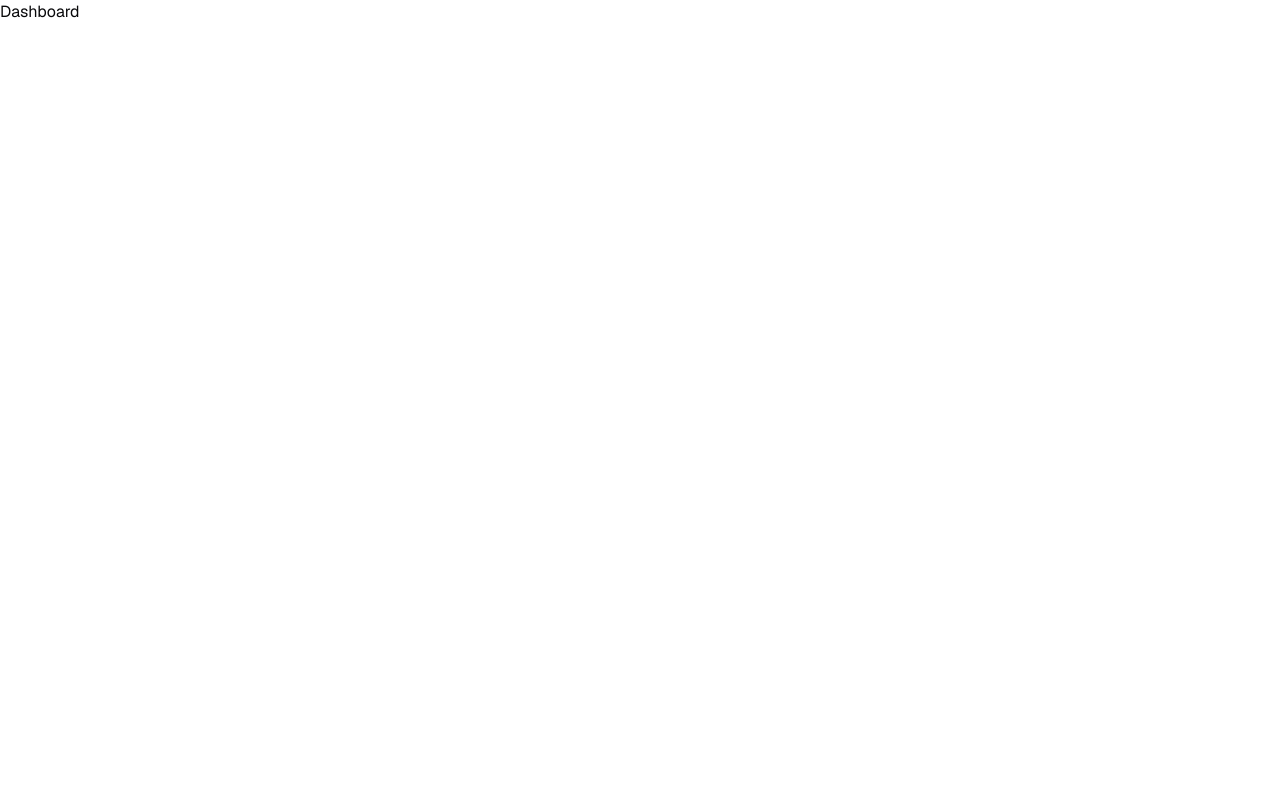
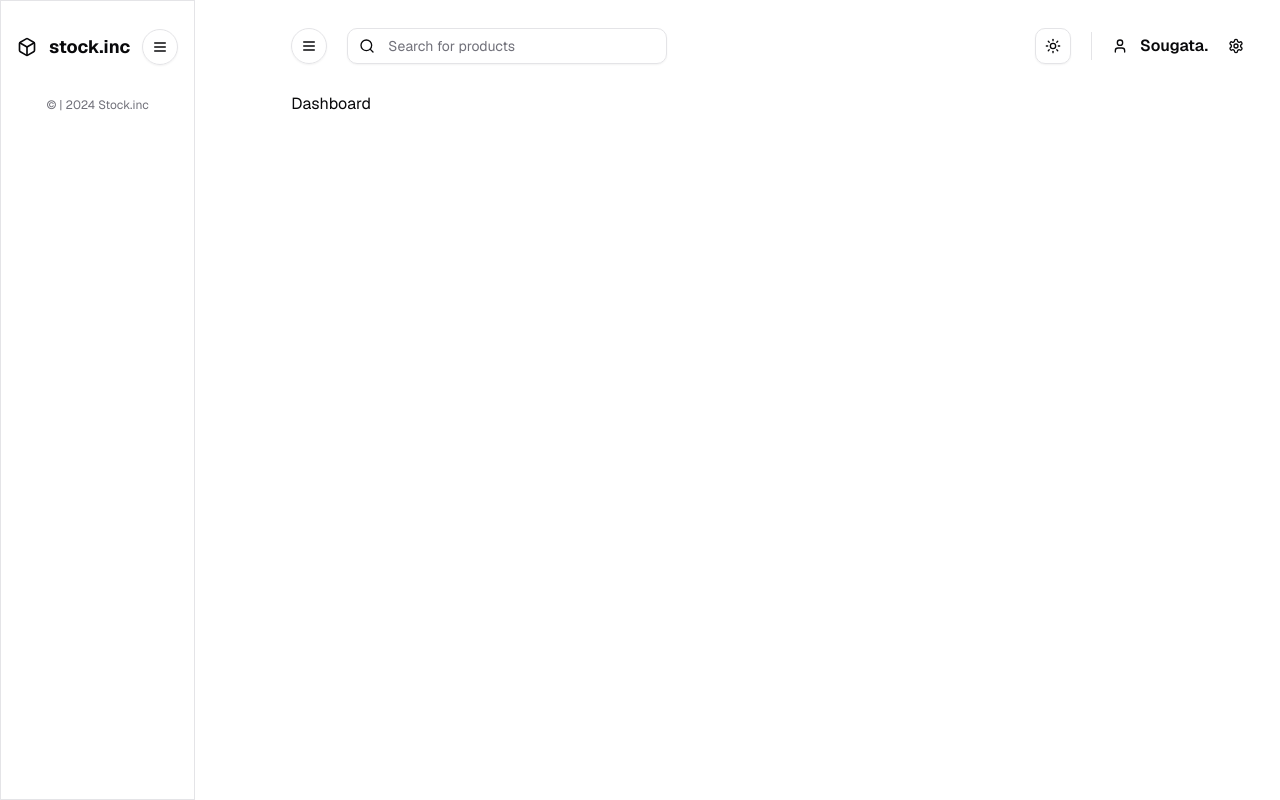
Before and after one commit to sougata-github/inventory-management-dashboard, a Next.js app in the folder frontend/: page /dashboard in a window 1280 px wide. Built offline with nearby package versions, Linux system fonts and the light colour scheme.

Commit message:
add dashboard-wrapper and navbar.

```diff
--- a/frontend/package.json
+++ b/frontend/package.json
@@ -10,18 +10,22 @@
   },
   "dependencies": {
     "@radix-ui/react-dialog": "^1.1.4",
+    "@radix-ui/react-separator": "^1.1.1",
     "@radix-ui/react-slot": "^1.1.1",
+    "@reduxjs/toolkit": "^2.5.0",
     "@types/numeral": "^2.0.5",
     "@types/uuid": "^10.0.0",
     "axios": "^1.7.9",
     "class-variance-authority": "^0.7.1",
     "clsx": "^2.1.1",
+    "dotenv": "^16.4.7",
     "lucide-react": "^0.469.0",
     "next": "15.1.2",
     "next-themes": "^0.4.4",
     "numeral": "^2.0.6",
     "react": "^18.3.1",
     "react-dom": "^18.3.1",
+    "react-redux": "^9.2.0",
     "recharts": "^2.15.0",
     "tailwind-merge": "^2.5.5",
     "tailwindcss-animate": "^1.0.7",
--- a/frontend/src/app/layout.tsx
+++ b/frontend/src/app/layout.tsx
@@ -1,6 +1,7 @@
 import "./globals.css";
 
 import { ThemeProvider } from "@/components/theme/ThemeProvider";
+import DashboardWrapper from "@/components/DashboardWrapper";
 import { Geist } from "next/font/google";
 import type { Metadata } from "next";
 import { cn } from "@/lib/utils";
@@ -23,14 +24,14 @@ export default function RootLayout({
   return (
     <html lang="en" suppressHydrationWarning>
       <head />
-      <body className={cn(geistSans.className, "antialiased")}>
+      <body className={cn(geistSans.className, "antialiased overflow-hidden")}>
         <ThemeProvider
           attribute="class"
           defaultTheme="system"
           enableSystem
           disableTransitionOnChange
         >
-          {children}
+          <DashboardWrapper>{children}</DashboardWrapper>
         </ThemeProvider>
       </body>
     </html>
--- /dev/null
+++ b/frontend/src/components/DashboardWrapper.tsx
@@ -0,0 +1,18 @@
+import { cn } from "@/lib/utils";
+
+import Sidebar from "./Sidebar";
+import Navbar from "./Navbar";
+
+const DashboardWrapper = ({ children }: { children: React.ReactNode }) => {
+  return (
+    <div className={cn("flex w-full min-h-screen")}>
+      <Sidebar />
+      <main className="flex flex-col w-full h-full py-7 px-9 md:pl-24">
+        <Navbar />
+        {children}
+      </main>
+    </div>
+  );
+};
+
+export default DashboardWrapper;
--- /dev/null
+++ b/frontend/src/components/Navbar.tsx
@@ -0,0 +1,59 @@
+"use client";
+
+import { Menu, Search, Settings, User } from "lucide-react";
+
+import { Button } from "./ui/button";
+import { Input } from "./ui/input";
+import { ModeToggle } from "./theme/ModeToggle";
+import { Separator } from "./ui/separator";
+import Link from "next/link";
+// import Image from "next/image";
+
+const Navbar = () => {
+  return (
+    <nav className="flex justify-between items-center w-full mb-7">
+      {/* left side */}
+      <div className="flex justify-between items-center gap-5">
+        <Button
+          size="icon"
+          variant="outline"
+          className="p-3 rounded-full bg-transparent"
+          onClick={() => {}}
+        >
+          <Menu className="size-4" />
+        </Button>
+
+        <div className="relative">
+          <Input
+            type="text"
+            placeholder="Search for products"
+            className="w-52 md:w-80 pl-8 md:pl-10 pr-4 placeholder:text-sm text-sm"
+          />
+          <div className="absolute inset-y-0 left-0 pl-3 flex items-center pointer-events-none">
+            <Search className="size-4" />
+          </div>
+        </div>
+      </div>
+
+      {/* right side */}
+      <div className="flex justify-between items-center gap-5">
+        <div className="hidden md:flex justify-between items-center gap-5">
+          <ModeToggle />
+
+          <Separator className="w-[0.5px] h-7" />
+
+          <div className="flex items-center gap-3 cursor-pointer">
+            <User className="size-4" />
+            <span className="font-semibold">Sougata.</span>
+          </div>
+        </div>
+
+        <Link href="/settings">
+          <Settings className="size-4 cursor-pointer" />
+        </Link>
+      </div>
+    </nav>
+  );
+};
+
+export default Navbar;
--- /dev/null
+++ b/frontend/src/components/Sidebar.tsx
@@ -0,0 +1,37 @@
+"use client";
+
+import { Box, Menu } from "lucide-react";
+import { Button } from "./ui/button";
+
+const Sidebar = () => {
+  return (
+    <aside className="border-l border px-4">
+      <div className="flex gap-3 justify-between md:justify-normal items-center pt-7">
+        <div>
+          <Box className="size-5" />
+        </div>
+        <h1 className="font-bold text-lg">stock.inc</h1>
+        <Button
+          variant="outline"
+          size="icon"
+          className="p-2 bg-transparent rounded-full"
+          onClick={() => {}}
+        >
+          <Menu className="size-4" />
+        </Button>
+      </div>
+
+      {/* links */}
+      <div className="flex-grow mt-8"></div>
+
+      {/* footer */}
+      <div>
+        <p className="text-center text-xs text-muted-foreground">
+          &copy; | 2024 Stock.inc
+        </p>
+      </div>
+    </aside>
+  );
+};
+
+export default Sidebar;
--- a/frontend/src/components/theme/ModeToggle.tsx
+++ b/frontend/src/components/theme/ModeToggle.tsx
@@ -14,7 +14,12 @@ export function ModeToggle() {
   };
 
   return (
-    <Button variant="outline" size="icon" onClick={toggleTheme}>
+    <Button
+      variant="outline"
+      size="icon"
+      onClick={toggleTheme}
+      className="bg-transparent"
+    >
       <Sun className="h-[1.2rem] w-[1.2rem] rotate-0 scale-100 transition-all dark:-rotate-90 dark:scale-0" />
       <Moon className="absolute h-[1.2rem] w-[1.2rem] rotate-90 scale-0 transition-all dark:rotate-0 dark:scale-100" />
       <span className="sr-only">Toggle theme</span>
--- /dev/null
+++ b/frontend/src/components/ui/input.tsx
@@ -0,0 +1,22 @@
+import * as React from "react"
+
+import { cn } from "@/lib/utils"
+
+const Input = React.forwardRef<HTMLInputElement, React.ComponentProps<"input">>(
+  ({ className, type, ...props }, ref) => {
+    return (
+      <input
+        type={type}
+        className={cn(
+          "flex h-9 w-full rounded-md border border-input bg-transparent px-3 py-1 text-base shadow-sm transition-colors file:border-0 file:bg-transparent file:text-sm file:font-medium file:text-foreground placeholder:text-muted-foreground focus-visible:outline-none focus-visible:ring-1 focus-visible:ring-ring disabled:cursor-not-allowed disabled:opacity-50 md:text-sm",
+          className
+        )}
+        ref={ref}
+        {...props}
+      />
+    )
+  }
+)
+Input.displayName = "Input"
+
+export { Input }
--- /dev/null
+++ b/frontend/src/components/ui/separator.tsx
@@ -0,0 +1,31 @@
+"use client"
+
+import * as React from "react"
+import * as SeparatorPrimitive from "@radix-ui/react-separator"
+
+import { cn } from "@/lib/utils"
+
+const Separator = React.forwardRef<
+  React.ElementRef<typeof SeparatorPrimitive.Root>,
+  React.ComponentPropsWithoutRef<typeof SeparatorPrimitive.Root>
+>(
+  (
+    { className, orientation = "horizontal", decorative = true, ...props },
+    ref
+  ) => (
+    <SeparatorPrimitive.Root
+      ref={ref}
+      decorative={decorative}
+      orientation={orientation}
+      className={cn(
+        "shrink-0 bg-border",
+        orientation === "horizontal" ? "h-[1px] w-full" : "h-full w-[1px]",
+        className
+      )}
+      {...props}
+    />
+  )
+)
+Separator.displayName = SeparatorPrimitive.Root.displayName
+
+export { Separator }
```
Also changed, not shown: 1 other file (tests, documents, lock files or other folders).
